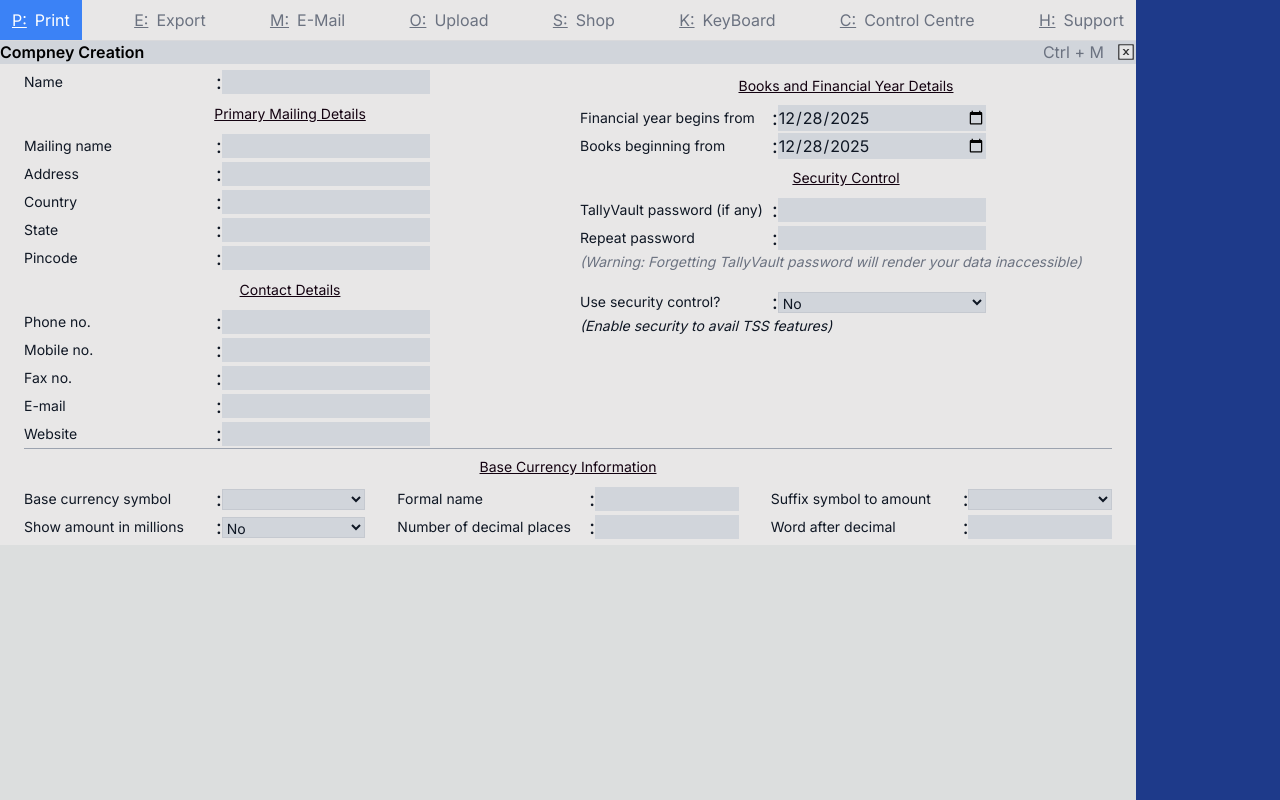
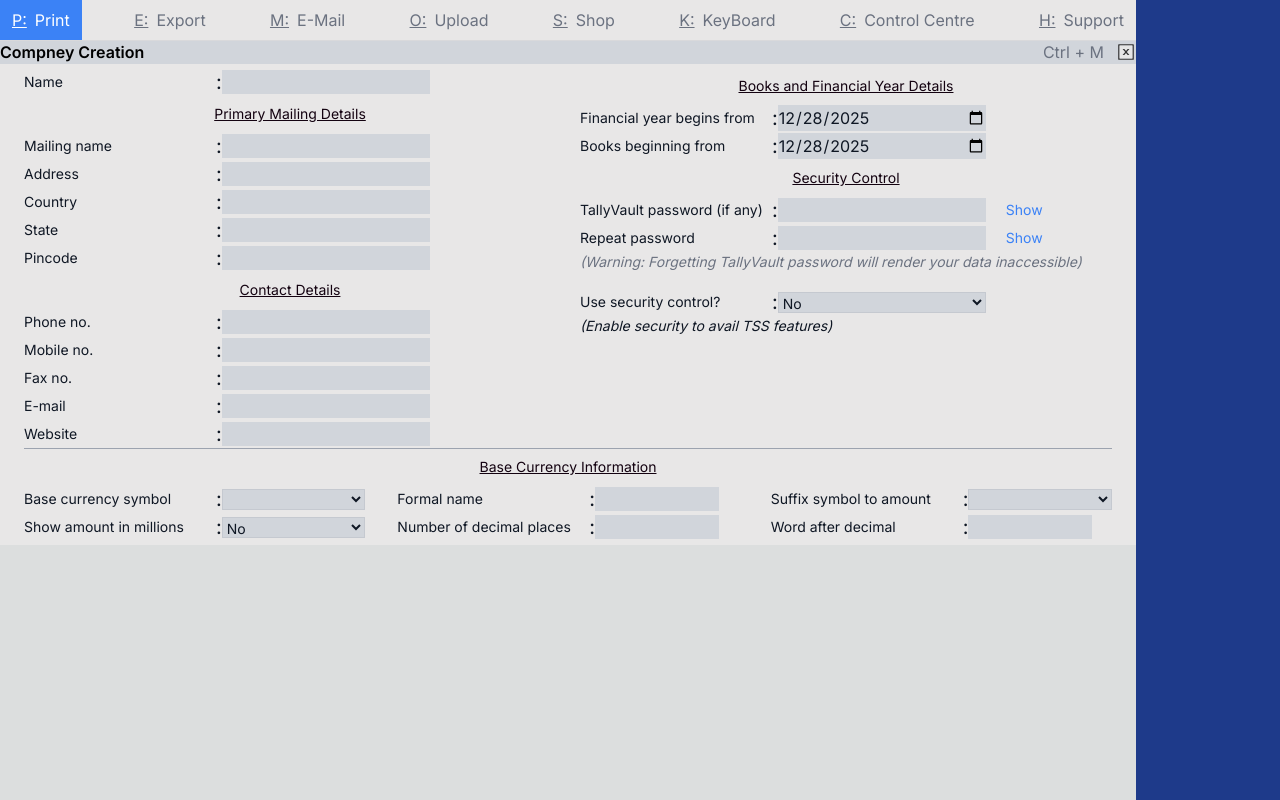
Before and after one commit to Solution-Nex/ERP-Tal, a React (Vite) app: page /create-company in a window 1280 px wide. Built offline with nearby package versions, Linux system fonts and the light colour scheme.

Commit message:
Show Hide password implemented

```diff
--- a/src/Components/common/Field.tsx
+++ b/src/Components/common/Field.tsx
@@ -19,29 +19,28 @@ const Field = forwardRef<HTMLInputElement, FieldProps>(
           {rest.required && <span className="text-red-500">*</span>}
         </label>
         <span className="text-xl">:</span>
-        <div className="w-full flex flex-col">
+        <div className="w-full flex flex-row items-center justify-start">
           <input
             {...rest}
             ref={ref}
             type={isPassword ? (viewPassword ? "text" : "password") : type}
             aria-invalid={!!error}
-            className={`bg-gray-300 focus:bg-black max-w-52 focus:text-white outline-none transition-colors text-[var(--text)] w-full ${
+            className={`bg-gray-300 mr-5 focus:bg-black max-w-52 focus:text-white outline-none transition-colors text-[var(--text)] w-full ${
               error
                 ? "border-red-500 focus:border-red-500 focus:ring-1 focus:ring-red-100"
                 : "border-muted focus:border-blue-400 focus:ring-1 focus:ring-blue-400"
             } ${className ?? ""}`}
           />
 
-          {isPassword && rest.value && (
+          {isPassword &&(
             <button
               type="button"
               onClick={() => setViewPassword(!viewPassword)}
-              className="mt-2 text-sm text-blue-500 hover:underline"
+              className="text-sm text-blue-500 hover:underline"
             >
               {viewPassword ? "Hide" : "Show"}
             </button>
           )}
-          {error && <p className="text-red-500 text-sm mt-1">{error}</p>}
         </div>
       </div>
     );
--- a/src/types.ts
+++ /dev/null
@@ -1,6 +0,0 @@
-import { ReactNode } from "react";
-
-export type LayoutProps = {
-  children: ReactNode;
-  green_bar_name?: string;
-};
```
Also changed, not shown: src/index.ts (deleted).
